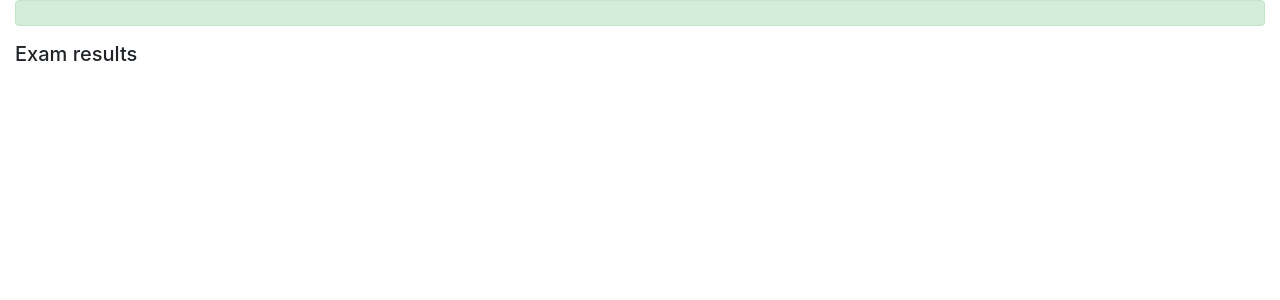
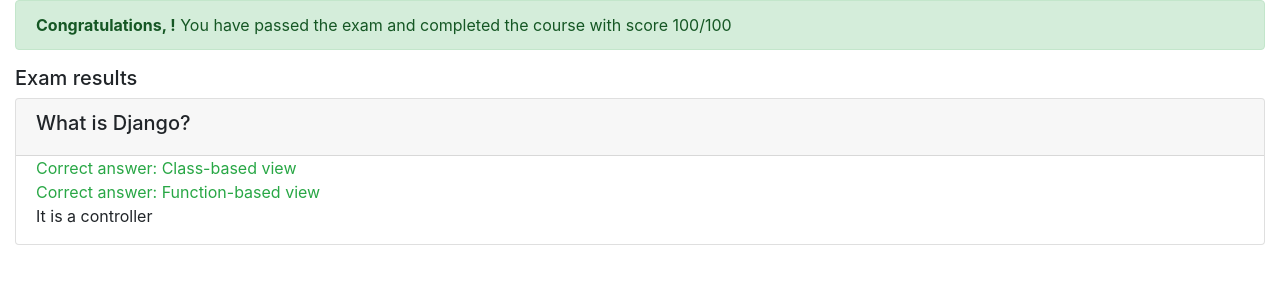
Before and after one commit to arnaldoriofrio/Final-project-Django, a Django app: page /onlinecourse/1/submission/1/result/ in a window 1280 px wide. Shown: the part 56-356 px from the top of the page. Run offline with Django 3.2, Linux system fonts and the light colour scheme; a user stored in the database is signed in; data comes from the database, SQL or seed files in the repository; both versions use the stored data as it was after the commit; some libraries are stand-ins or nearby versions.

Commit message:
initial commit

```diff
--- a/onlinecourse/admin.py
+++ b/onlinecourse/admin.py
@@ -7,18 +7,15 @@ from .models import Course, Lesson, Instructor, Learner, Question, Choice, Submi
 
 class ChoiceInline(admin.StackedInline):
     model = Choice
-    extra = 4
-
+    extra = 5
 
 class QuestionInline(admin.StackedInline):
     model = Question
     extra = 5
 
-
 class LessonInline(admin.StackedInline):
     model = Lesson
     extra = 5
-
 
 # Register your models here.
 class CourseAdmin(admin.ModelAdmin):
--- a/onlinecourse/models.py
+++ b/onlinecourse/models.py
@@ -10,7 +10,6 @@ except Exception:
 from django.conf import settings
 import uuid
 
-
 # Instructor model
 class Instructor(models.Model):
     user = models.ForeignKey(
@@ -22,7 +21,6 @@ class Instructor(models.Model):
 
     def __str__(self):
         return self.user.username
-
 
 # Learner model
 class Learner(models.Model):
@@ -52,7 +50,6 @@ class Learner(models.Model):
         return self.user.username + "," + \
                self.occupation
 
-
 # Course model
 class Course(models.Model):
     name = models.CharField(null=False, max_length=30, default='online course')
@@ -68,14 +65,12 @@ class Course(models.Model):
         return "Name: " + self.name + "," + \
                "Description: " + self.description
 
-
 # Lesson model
 class Lesson(models.Model):
     title = models.CharField(max_length=200, default="title")
     order = models.IntegerField(default=0)
     course = models.ForeignKey(Course, on_delete=models.CASCADE)
     content = models.TextField()
-
 
 # Enrollment model
 class Enrollment(models.Model):
@@ -93,13 +88,12 @@ class Enrollment(models.Model):
     mode = models.CharField(max_length=5, choices=COURSE_MODES, default=AUDIT)
     rating = models.FloatField(default=5.0)
 
-
 # Question Model
 class Question(models.Model):
     # Foreign key to lesson
+    text = models.CharField(max_length=200, default="Question")
+    grade = models.FloatField(default=0)
     course = models.ForeignKey(Course, on_delete=models.CASCADE)
-    text = models.CharField(max_length=200, default="question")
-    grade = models.FloatField(default=0)
 
     def is_get_score(self, selected):
         all_answers = set(self.choice_set.all())
@@ -109,13 +103,11 @@ class Question(models.Model):
         else:
             return False
 
-
 # Choice Model
 class Choice(models.Model):
+    text = models.CharField(max_length=200, default='Choice')
+    is_correct = models.BooleanField(default=False)
     question = models.ForeignKey(Question, on_delete=models.CASCADE)
-    text = models.CharField(max_length=200, default='choice')
-    is_correct = models.BooleanField(default=False)
-
 
 # Submission Model
 class Submission(models.Model):
--- a/onlinecourse/templates/onlinecourse/exam_result_bootstrap.html
+++ b/onlinecourse/templates/onlinecourse/exam_result_bootstrap.html
@@ -39,16 +39,49 @@
     {% if grade > 80 %}
     <div class="alert alert-success">
        <!--HINT Display passed info -->
+       <b>Congratulations, {{ user.first_name }}!</b>
+       You have passed the exam and completed the course with score {{ grade }}/100
     </div>
         {% else %}
         <div class="alert alert-danger">
             <!--HINT Display failed info -->
+            <b>Failed</b>
+            Sorry, {{ user.first_name }}! You have failed the exam with score {{ grade }}/100
         </div>
         <a class="btn btn-link text-danger" href="{% url 'onlinecourse:course_details' course.id %}">Re-test</a>
         {% endif %}
         <div class="card-columns-vertical mt-1">
-        <h5 class="">Exam results</h5>
+            <h5 class="">Exam results</h5>
             <!--HINT Display exam results-->
+            {% for question in course.question_set.all %}
+                <div class="card mt-1">
+                    <div class="card-header"><h5>{{ question.text }}</h5></div>
+                    {% csrf_token %}
+                    <div class="form-group">
+                        {% for choice in question.choice_set.all %}
+                            <div class="form-check">
+                                {% if choice in submitted_choices and choice.is_correct %}
+                                    <label class="form-check-label text-success">
+                                        Correct answer: {{ choice.text }}
+                                    </label>
+                                {% elif choice in submitted_choices and not choice.is_correct %}
+                                    <label class="form-check-label text-danger">
+                                        Incorrect answer: {{ choice.text }}
+                                    </label>
+                                {% elif choice not in submitted_choices and choice.is_correct %}
+                                    <label class="form-check-label text-warning">
+                                        Not selected: {{ choice.text }}
+                                    </label>
+                                {% else %}
+                                    <label class="form-check-label text-succes">
+                                        {{ choice.text }}
+                                    </label>
+                                {% endif %}
+                            </div>
+                        {% endfor %}
+                    </div>
+                </div>
+            {% endfor %}
         </div>
     </div>
 </body>
```
Also changed, not shown: db.sqlite3.
